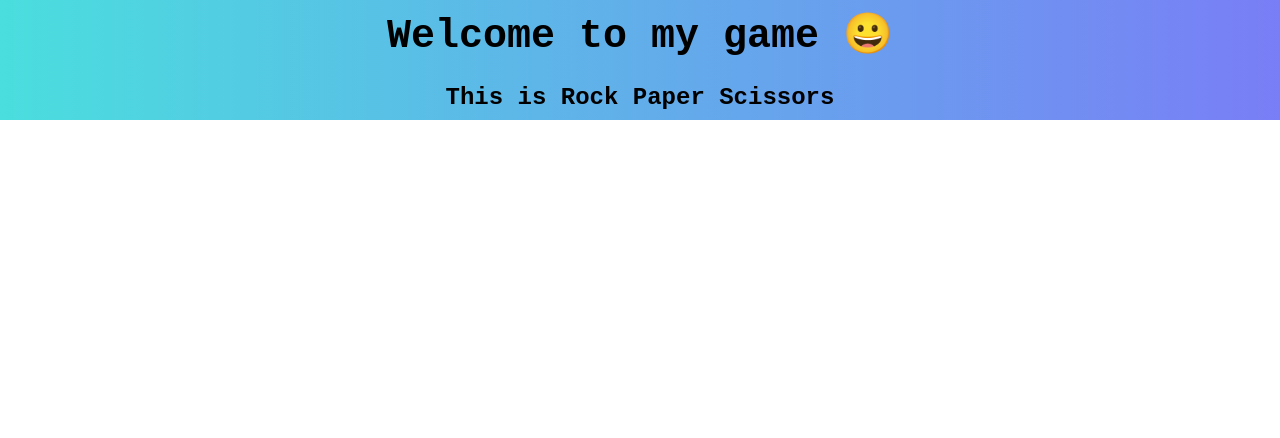
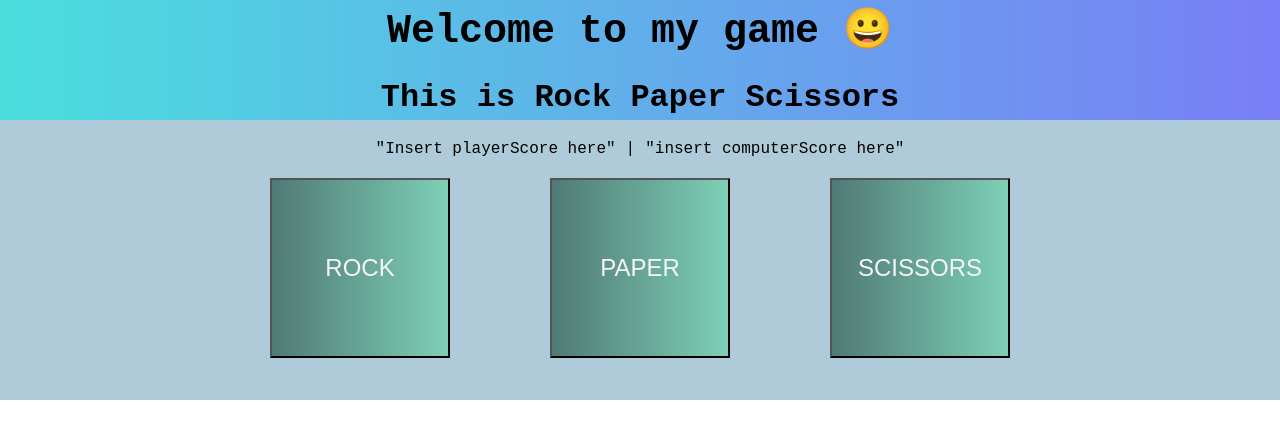
Before and after one commit to Dibbeee/Rock-Paper-Scissors, a plain HTML site: page index.html in a window 1280 px wide. Drawn offline with Linux system fonts and the light colour scheme.

Commit message:
begun with main

```diff
--- a/index.html
+++ b/index.html
@@ -1,11 +1,11 @@
 <!DOCTYPE html>
 <html lang="en">
   <head>
-    <meta charset="UTF-8">
-    <meta http-equiv="X-UA-Compatible" content="IE=edge">
-    <meta name="viewport" content="width=device-width, initial-scale=1.0">
+    <meta charset="UTF-8" />
+    <meta http-equiv="X-UA-Compatible" content="IE=edge" />
+    <meta name="viewport" content="width=device-width, initial-scale=1.0" />
     <title>Rock Paper Scissors</title>
-    <link rel="stylesheet" href="style.css">
+    <link rel="stylesheet" href="style.css" />
   </head>
   <body>
     <div class="header">
@@ -15,7 +15,17 @@
       </div>
     </div>
     <main class="main">
+      <div class="scoreboard">
+        <p class="playerScorePara">"Insert playerScore here"</p>
+        <p>|</p>
+        <p class="computerScorePara">"insert computerScore here"</p>
+      </div>
 
+      <div class="all__btn">
+        <button class="rock__btn btn">ROCK</button>
+        <button class="paper__btn btn">PAPER</button>
+        <button class="scissors__btn btn">SCISSORS</button>
+      </div>
     </main>
 
     <script src="main.js"></script>
--- a/main.js
+++ b/main.js
@@ -14,8 +14,10 @@ function game() {
     if (roundWinner == "computer") {
       computerScore++;
     }
-    console.log(`PlayerScore: ${playerScore} \t ComputerScore: ${computerScore}`);
-    console.log('-------------------------------------');
+    console.log(
+      `PlayerScore: ${playerScore} \t ComputerScore: ${computerScore}`
+    );
+    console.log("-------------------------------------");
   }
   console.log("Game Over!");
   if (playerScore > computerScore) {
@@ -70,3 +72,7 @@ function getPlayerChoice() {
 }
 
 // game();
+
+const rock_btn = document.querySelector(".rock__btn");
+const paper_btn = document.querySelector(".paper__btn");
+const scissors_btn = document.querySelector(".scissors__btn");
--- a/style.css
+++ b/style.css
@@ -1,6 +1,8 @@
 :root {
-  --Header-Gradient: linear-gradient(to left, #797ef6, #4adede);
-
+  --Header_Gradient: linear-gradient(to left, #797ef6, #4adede);
+  --button_color: linear-gradient(to left, #7dcfb6, #507A75);
+  --btn_fontSize: 1.5rem;
+  --background: #AFCBD9
 }
 
 *,
@@ -14,11 +16,11 @@
 html {
   position: relative;
   min-height: 100%;
-  font-family: 'Courier New', Courier, monospace;
+  font-family: "Courier New", Courier, monospace;
 }
 
 .header {
-  background: var(--Header-Gradient);
+  background: var(--Header_Gradient);
   height: 15vh;
   position: relative;
   display: flex;
@@ -26,13 +28,41 @@ html {
   align-items: center;
 }
 
-.header__title{
-font-size: 2.5rem;
-text-align: center;
-padding-bottom: 25px;
+.header__title {
+  font-size: 2.5rem;
+  text-align: center;
+  padding-bottom: 25px;
 }
 
 .game__title {
-font-size: 1.5rem;
-text-align: center;
+  font-size: 2rem;
+  text-align: center;
 }
+
+.main{
+    height: 35vh;
+    background: var(--background);
+}
+
+.scoreboard{
+    display: flex;
+    justify-content: center;
+    padding: 20px 0;
+    gap: 10px;
+}
+
+.all__btn{
+    display: flex;
+    justify-content: center;
+    align-items: center;
+    gap: 100px;
+}
+
+.btn{
+    width: 180px;
+    height: 180px;
+    padding: 10px;
+    background: var(--button_color);
+    font-size: var(--btn_fontSize);
+    color: whitesmoke;
+}
```
Lines whose indentation alone changed are shown as unchanged.
